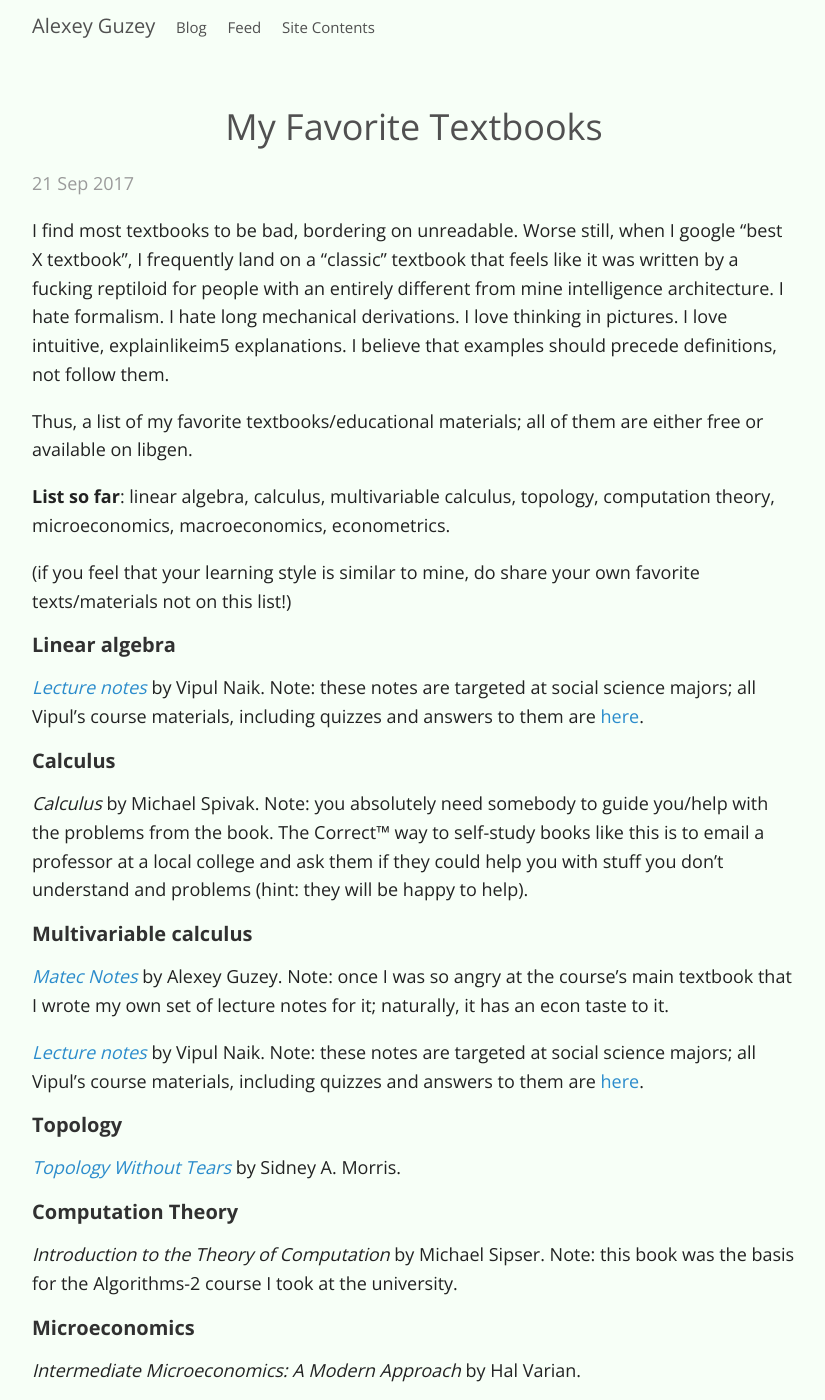
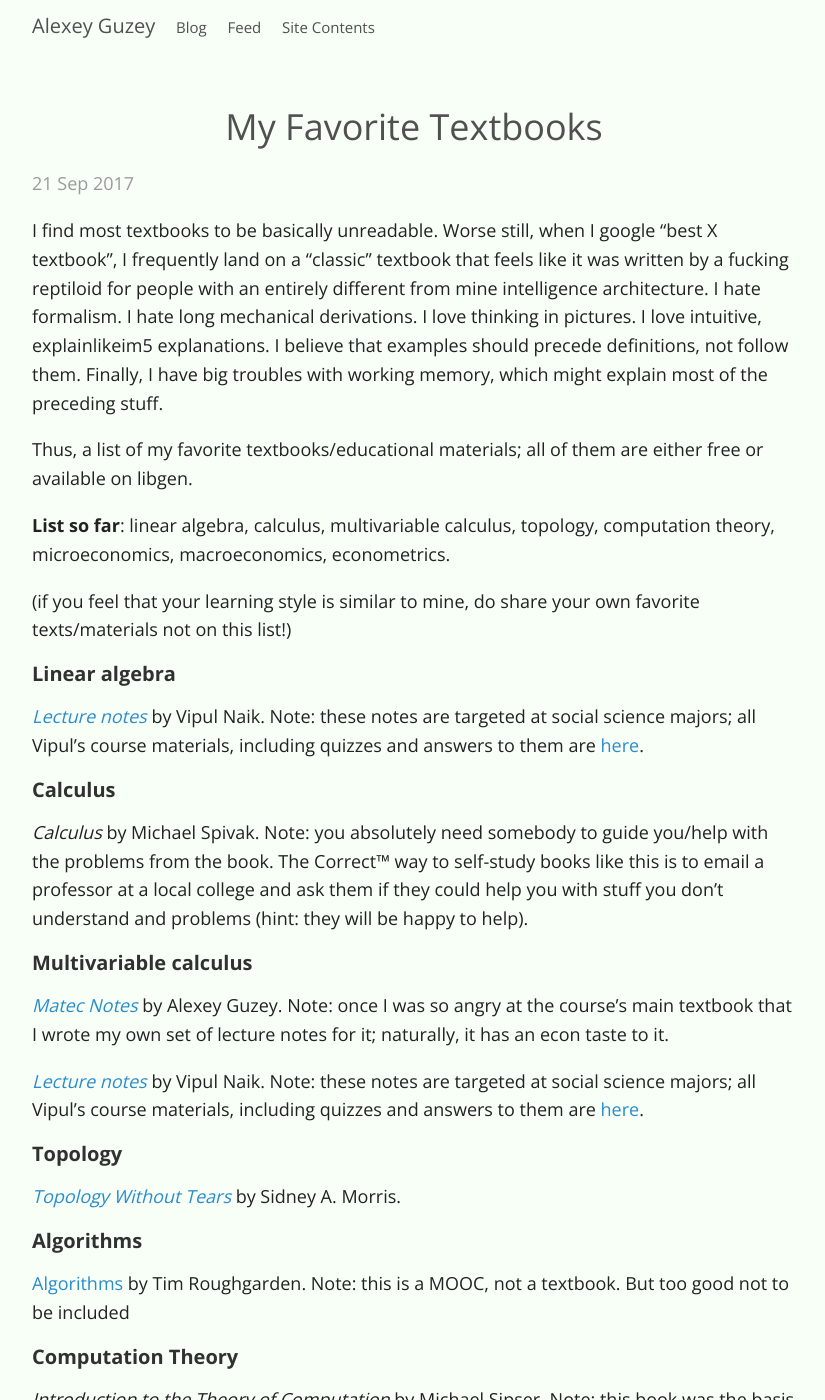
Before and after one commit to guzey/guzey.github.io1, a Jekyll site: the page built from _posts/2017-09-21-textbooks.md, in a window 1280 px wide and 1400 px high. Shown: the whole window, without its empty margins (226-1051 px from the left). Built offline with Jekyll 4.4.1, drawn with Linux system fonts in a browser that asks for light colours; comment, search, counter and statistics services are not loaded; a style sheet for code colours, icons or effects is not loaded.

Commit message:
update textbooks post

```diff
--- a/_posts/2017-09-21-textbooks.md
+++ b/_posts/2017-09-21-textbooks.md
@@ -3,7 +3,7 @@
 title: My Favorite Textbooks
 ---
 
-I find most textbooks to be bad, bordering on unreadable. Worse still, when I google "best X textbook", I frequently land on a "classic" textbook that feels like it was written by a fucking reptiloid for people with an entirely different from mine intelligence architecture. I hate formalism. I hate long mechanical derivations. I love thinking in pictures. I love intuitive, explainlikeim5 explanations. I believe that examples should precede definitions, not follow them.
+I find most textbooks to be basically unreadable. Worse still, when I google "best X textbook", I frequently land on a "classic" textbook that feels like it was written by a fucking reptiloid for people with an entirely different from mine intelligence architecture. I hate formalism. I hate long mechanical derivations. I love thinking in pictures. I love intuitive, explainlikeim5 explanations. I believe that examples should precede definitions, not follow them. Finally, I have big troubles with working memory, which might explain most of the preceding stuff.
 
 Thus, a list of my favorite textbooks/educational materials; all of them are either free or available on libgen.
 
@@ -29,6 +29,9 @@
 
 *[Topology Without Tears](http://www.topologywithouttears.net/)* by Sidney A. Morris.
 
+### Algorithms
+[Algorithms](https://www.coursera.org/specializations/algorithms) by Tim Roughgarden. Note: this is a MOOC, not a textbook. But too good not to be included
+
 ### Computation Theory
 
 *Introduction to the Theory of Computation* by Michael Sipser. Note: this book was the basis for the Algorithms-2 course I took at the university.
```
